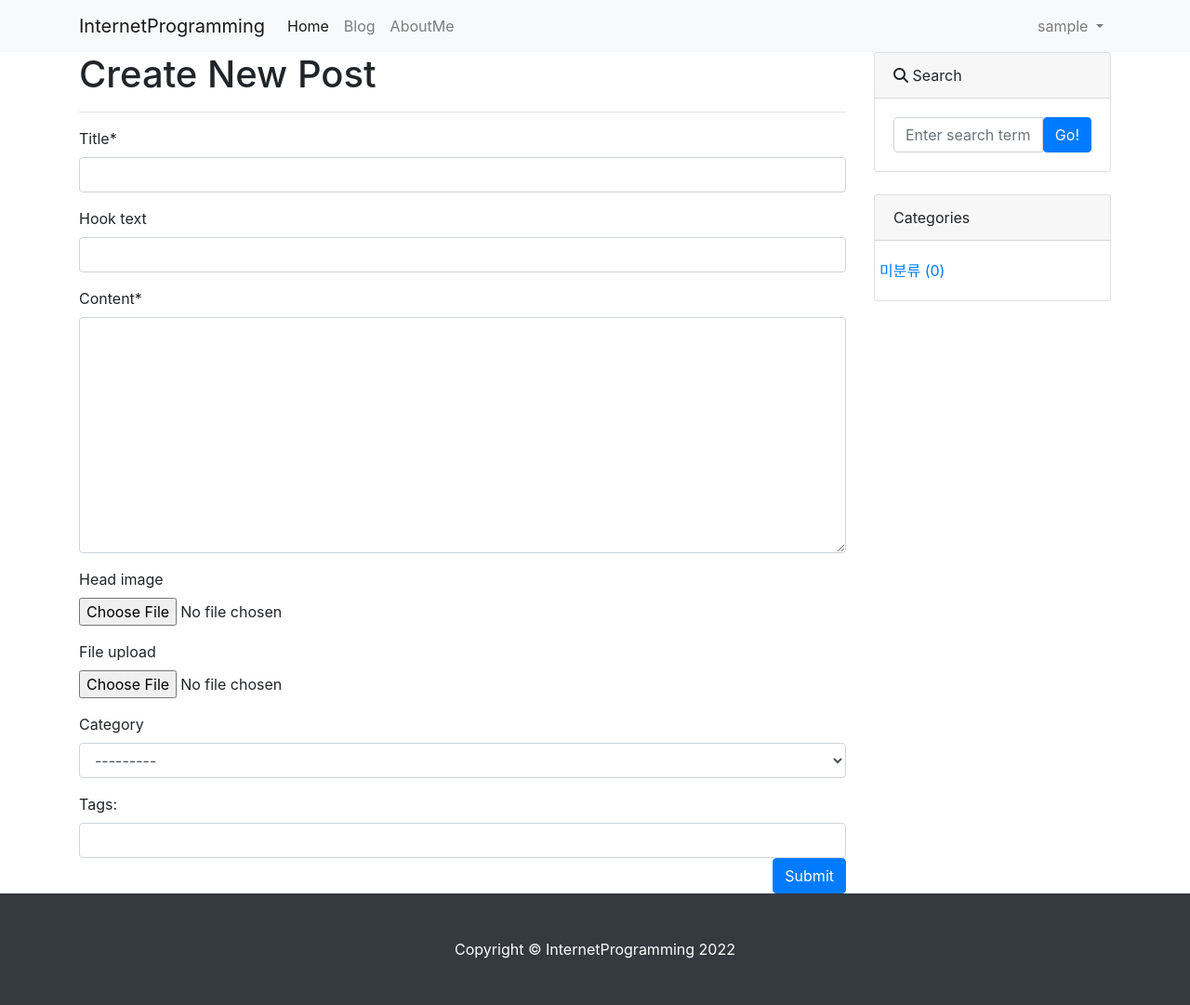
After one commit to 2gyoung/Django22-02, a Django app: page /blog/create_post/ in a window 1280 px wide. The commit adds this page. Shown: the whole page at 93% size. Run offline with Django 4.2, Linux system fonts and the light colour scheme; the visitor is signed in with stand-in values (Sample User, id 1); data that the repository does not hold is empty; some libraries are stand-ins or nearby versions.

```diff
--- a/blog/templates/blog/base.html
+++ b/blog/templates/blog/base.html
@@ -30,3 +30,8 @@
     <script src="https://cdn.jsdelivr.net/npm/bootstrap@4.5.3/dist/js/bootstrap.min.js" integrity="sha384-w1Q4orYjBQndcko6MimVbzY0tgp4pWB4lZ7lr30WKz0vr/aWKhXdBNmNb5D92v7s" crossorigin="anonymous"></script>
   </body>
 </html>
+
+<!--
+관리자 계정 생성: python manage.py createsuperuser
+django 앱 만들기: python manage.py startapp (앱이름) -> settings.py의 installed_apps 리스트에 앱 추가
+-->
--- a/blog/templates/blog/navbar.html
+++ b/blog/templates/blog/navbar.html
@@ -1,3 +1,5 @@
+{% load socialaccount %}
+
 <nav class="navbar navbar-expand-lg navbar-light bg-light">
       <div class="container">
       <a class="navbar-brand" href="/">InternetProgramming</a>
@@ -7,7 +9,7 @@
       <div class="collapse navbar-collapse" id="navbarNavDropdown">
         <ul class="navbar-nav mr-auto">
           <li class="nav-item active">
-            <a class="nav-link" href="/">Home <span class="sr-only">(current)</span></a>
+            <a class="nav-link" href="/">Home</a>
           </li>
           <li class="nav-item">
             <a class="nav-link" href="/blog/">Blog</a>
@@ -15,21 +17,22 @@
           <li class="nav-item">
             <a class="nav-link" href="/about_me/">AboutMe</a>
           </li>
+        </ul>
+        <ul class="navbar-nav ml-auto"> <!-- 여기서 ml-auto로 넣어도 된다 -->
+          {% if user.is_authenticated %}
           <li class="nav-item dropdown">
             <a class="nav-link dropdown-toggle" href="#" id="navbarDropdownMenuLink" role="button" data-toggle="dropdown" aria-haspopup="true" aria-expanded="false">
-              Dropdown link
+              {{user.username}}
             </a>
             <div class="dropdown-menu" aria-labelledby="navbarDropdownMenuLink">
-              <a class="dropdown-item" href="#">Action</a>
-              <a class="dropdown-item" href="#">Another action</a>
-              <a class="dropdown-item" href="#">Something else here</a>
-            </div>
+              <a class="dropdown-item" href="/accounts/logout/">LogOut</a>
+              </div>
           </li>
-        </ul>
-        <ul class="navbar-nav "> <!-- 여기서 ml-auto로 넣어도 된다 -->
+          {% else %}
           <li class="nav-item">
             <a class="nav-link" href="#" data-toggle="modal" data-target="#loginModal">LogIn</a> <!--다른 메뉴와 구분-->
           </li>
+          {% endif %}
         </ul>
       </div>
       </div>
@@ -47,11 +50,20 @@
       <div class="modal-body">
         <div class="row">
           <div class="col-6">
-            <button type="button" class="btn btn-outline-dark btn-block btn-sm"><i class="fa-brands fa-google"></i> LogIn with Google</button>
-            <button type="button" class="btn btn-outline-dark btn-block btn-sm"><i class="fa-regular fa-envelope"></i> LogIn with Email</button>
+            <a role="button" class="btn btn-outline-dark btn-block btn-sm"
+            href="{% provider_login_url 'google' %}">
+              <i class="fa-brands fa-google"></i> LogIn with Google
+            </a>
+            <a role="button" class="btn btn-outline-dark btn-block btn-sm"
+              href="/accounts/login/">
+              <i class="fa-regular fa-envelope"></i> LogIn with Email
+            </a>
           </div>
           <div class="col-6">
-            <button type="button" class="btn btn-outline-dark btn-block btn-sm"><i class="fa-regular fa-envelope"></i> SignUp with Email</button>
+            <a role="button" class="btn btn-outline-dark btn-block btn-sm"
+              href="/accounts/signup/">
+              <i class="fa-regular fa-envelope"></i> SignUp with Email
+            </a>
           </div>
         </div>
       </div>
--- /dev/null
+++ b/blog/templates/blog/post_form.html
@@ -0,0 +1,23 @@
+{% extends 'blog/base.html' %}
+{% load crispy_forms_tags %}
+{% block head_title %}
+    Create Post - Blog
+{% endblock %}
+
+{% block main_area %}
+    <h1>Create New Post</h1>
+    <hr>
+    <form method="post" enctype="multipart/form-data">
+        {% csrf_token %}
+
+            {{form | crispy}}
+            <div id ="div_id_tags_str">
+                <label for="id_tags">Tags:</label>
+                <input type="text" id="id_tags" name="tags_str"
+                class="textinput textInput form-control">
+            </div>
+
+        <button type="submit" class="btn btn-primary float-right">Submit</button>
+    </form>
+
+{% endblock %}
--- a/blog/templates/blog/sidebar.html
+++ b/blog/templates/blog/sidebar.html
@@ -9,24 +9,18 @@
             </div>
           </div>
           <!-- Categories widget-->
-          <div class="card mb-4">
+          <div class="card mb-4" id='category-card'>
             <div class="card-header">Categories</div>
             <div class="card-body">
               <div class="row">
-                <div class="col-sm-6">
                   <ul class="list-unstyled mb-0">
-                    <li><a href="#!">Web Design</a></li>
-                    <li><a href="#!">HTML</a></li>
-                    <li><a href="#!">Freebies</a></li>
+                    {% for c in categories %}
+                    <li><a href="{{c.get_absolute_url}}">{{c}} ({{c.post_set.count}})</a></li>
+                    {% endfor %}
+                    <li><a href="/blog/category/no_category">미분류 ({{no_category_post_count}})</a></li>
                   </ul>
                 </div>
-                <div class="col-sm-6">
-                  <ul class="list-unstyled mb-0">
-                    <li><a href="#!">JavaScript</a></li>
-                    <li><a href="#!">CSS</a></li>
-                    <li><a href="#!">Tutorials</a></li>
-                  </ul>
-                </div>
+
               </div>
             </div>
           </div>
--- a/blog/urls.py
+++ b/blog/urls.py
@@ -1,11 +1,16 @@
 from django.urls import path
 from . import views
 
-urlpatterns = [ # IP주소/blog
+urlpatterns = [ # IP주소/blog/
 
-  path('', views.PostList.as_view()),
-  path('<int:pk>/', views.PostDetail.as_view())
+  path('', views.PostList.as_view()), # CBV로 포스트 목록 페이지 만들기
+  path('<int:pk>/', views.PostDetail.as_view()), # CBV로 포스트 상세 페이지 만들기, single_post_page.html을 post_detail.html로 수정
+  path('create_post/', views.PostCreate.as_view()),
+  path('update_post/<int:pk>/', views.PostUpdate.as_view()),
+  path('category/<str:slug>/', views.category_page)
 
-  #path('', views.index), # IP주소/blog
-  #path('<int:pk>/', views.single_post_page)
+  #FBV로 포스트 목록 페이지 만들기
+  #path('', views.index), # IP주소/blog -> views.py에 index() 함수 정의
+  # FBV로 포스트 상세 페이지 만들기
+  #path('<int:pk>/', views.single_post_page), line 11
 ]
--- a/blog/views.py
+++ b/blog/views.py
@@ -1,23 +1,103 @@
-from django.shortcuts import render
-from .models import Post
-from django.views.generic import ListView, DetailView
+from django.shortcuts import render, redirect
+from .models import Post, Category
+from django.views.generic import ListView, DetailView, CreateView, UpdateView
+from django.contrib.auth.mixins import LoginRequiredMixin, UserPassesTestMixin
+from django.core.exceptions import PermissionDenied
+
 # Create your views here.
+# CBV로 포스트 목록 페이지 만들기
+class PostUpdate(LoginRequiredMixin,UpdateView):
+    model = Post
+    fields = ['title', 'hook_text', 'content', 'head_image', 'file_upload', 'category', 'tags']
 
+    template_name = 'blog/post_update_form.html'
+
+    def dispatch(self, request, *args, **kwargs):
+        if request.user.is_authenticated and request.user == self.get_object().author:
+            return super(PostUpdate,self).dispatch(request, *args, **kwargs)
+        else:
+            raise PermissionDenied
+
+    def get_context_data(self, *, object_list=None, **kwargs):
+        context = super(PostUpdate, self).get_context_data()
+        context['categories'] = Category.objects.all()
+        context['no_category_post_count'] = Post.objects.filter(category=None).count
+        return context
+
+class PostCreate(LoginRequiredMixin,UserPassesTestMixin,CreateView):
+    model = Post
+    fields = ['title', 'hook_text', 'content', 'head_image', 'file_upload', 'category']
+
+    def test_func(self):
+        return self.request.user.is_superuser or self.request.user.is_staff
+
+    def form_valid(self,form):
+        current_user = self.request.user
+        if current_user.is_authenticated and (current_user.is_superuser or current_user.is_staff):
+            form.instance.author = current_user
+            return super(PostCreate,self).form_valid(form)
+        else:
+            return redirect('/blog/')
+
+    # 템플릿: 모델평_form.html
+    def get_context_data(self, *, object_list=None, **kwargs):
+        context = super(PostCreate, self).get_context_data()
+        context['categories'] = Category.objects.all()
+        context['no_category_post_count'] = Post.objects.filter(category=None).count
+        return context
 class PostList(ListView):
     model = Post
-    ordering = '-pk'
+    # blog/templates/blog/index.html의 파일명을 post_list로 수정
+    ordering = '-pk' # 포스트 최신순으로 보여주기
+
+    def get_context_data(self, *, object_list=None, **kwargs):
+        context = super(PostList,self).get_context_data()
+        context['categories'] = Category.objects.all()
+        context['no_category_post_count'] = Post.objects.filter(category=None).count
+        return context
+
     # 템플릿 모델명_list.html : post_list.html
     # 파라미터 모델명_list : post_list
 
+# CBV로 포스트 상세 페이지 만들기
 class PostDetail(DetailView):
     model = Post
+
+    def get_context_data(self, **kwargs):
+        context = super(PostDetail, self).get_context_data()
+        context['categories'] = Category.objects.all()
+        context['no_category_post_count'] = Post.objects.filter(category=None).count
+        return context
+
+def category_page(request, slug):
+    if slug == 'no_category':
+        category = '미분류'
+        post_list = Post.objects.filter(category=None)
+    else :
+        category = Category.objects.get(slug=slug)
+        post_list = Post.objects.filter(category=category)
+    return render(request, 'blog/post_list.html', {
+        'category' : category,
+        'post_list' : post_list,
+        'categories' : Category.objects.all(),
+        'no_category_post_count' : Post.objects.filter(category=None).count
+    })
+
     # 템플릿 모델명_detail.html : post_detail.html
     # 파라미터 모델명 : post
 
+# FBV로 포스트 목록 페이지 만들 때 필요
 #def index(request):
-#    posts1 = Post.objects.all().order_by('-pk')
-#    return render(request, 'blog/index.html', {'posts2': posts1})
+#    posts1 = Post.objects.all().order_by('-pk') -> 최신 등록순으로 보여주기 order_by('-pk')
+# 이후 blog/templates/blog에 index.html 생성
+#    return render(request, 'blog/index.html', {'posts2': posts1}) -> 포스트 목록 나열
+# 이후 index.html에서 {% for p in posts %} <h2><a href="{{ p.get_absolute_url }}">{{ p.title }}</a></h2>
+# <h4>{{ p.created_at}}</h4> <p>{{ p.content }}</p> {% endfor %}
 
+# FBV로 포스트 상세 페이지 만들 때 필요
 #def single_post_page(request, pk):
 #    post3 = Post.objects.get(pk=pk)
 #    return render(request, 'blog/single_post_page.html', {'post':post3})
+# 이후 blog/templates/blog에 single_post_page.html 생성
+# <title>{{ post.title }} - Blog</title>
+# <nav><a href="/blog/">Blog</a></nav> <h1>{{ post.title }}</h1> <h4>{{ post.created_at }}</h4> <p>{{ post.content }}</p>
--- a/myDjangoPrj/urls.py
+++ b/myDjangoPrj/urls.py
@@ -15,13 +15,14 @@ Including another URLconf
 """
 from django.contrib import admin
 from django.urls import path, include
-from django.conf import settings
-from django.conf.urls.static import static
+from django.conf import settings # 미디어 파일을 위한 url 지정
+from django.conf.urls.static import static # 미디어 파일을 위한 url 지정
 
 urlpatterns = [ # IP주소/
     path('admin/', admin.site.urls), # IP주소/admin
-    path('blog/', include('blog.urls')), # IP주소/blog
-    path('', include('single_pages.urls')) # IP주소/
+    path('blog/', include('blog.urls')), # IP주소/blog -> blog 앱 폴더의 urls.py 참고
+    path('', include('single_pages.urls')), # IP주소/
+    path('accounts/', include('allauth.urls'))
 ]
 
-urlpatterns += static(settings.MEDIA_URL, document_root=settings.MEDIA_ROOT)
+urlpatterns += static(settings.MEDIA_URL, document_root=settings.MEDIA_ROOT) # 미디어 파일을 위한 url 지정
```
Also changed, not shown: blog/admin.py (+9 -2 lines), blog/models.py (+23 -4 lines), blog/templates/blog/post_detail.html (+11 -3 lines), blog/templates/blog/post_list.html (+25 -2 lines), blog/templates/blog/post_update_form.html (added, +24 -0 lines), blog/tests.py (+73 -29 lines), myDjangoPrj/settings.py (+18 -1 lines).
